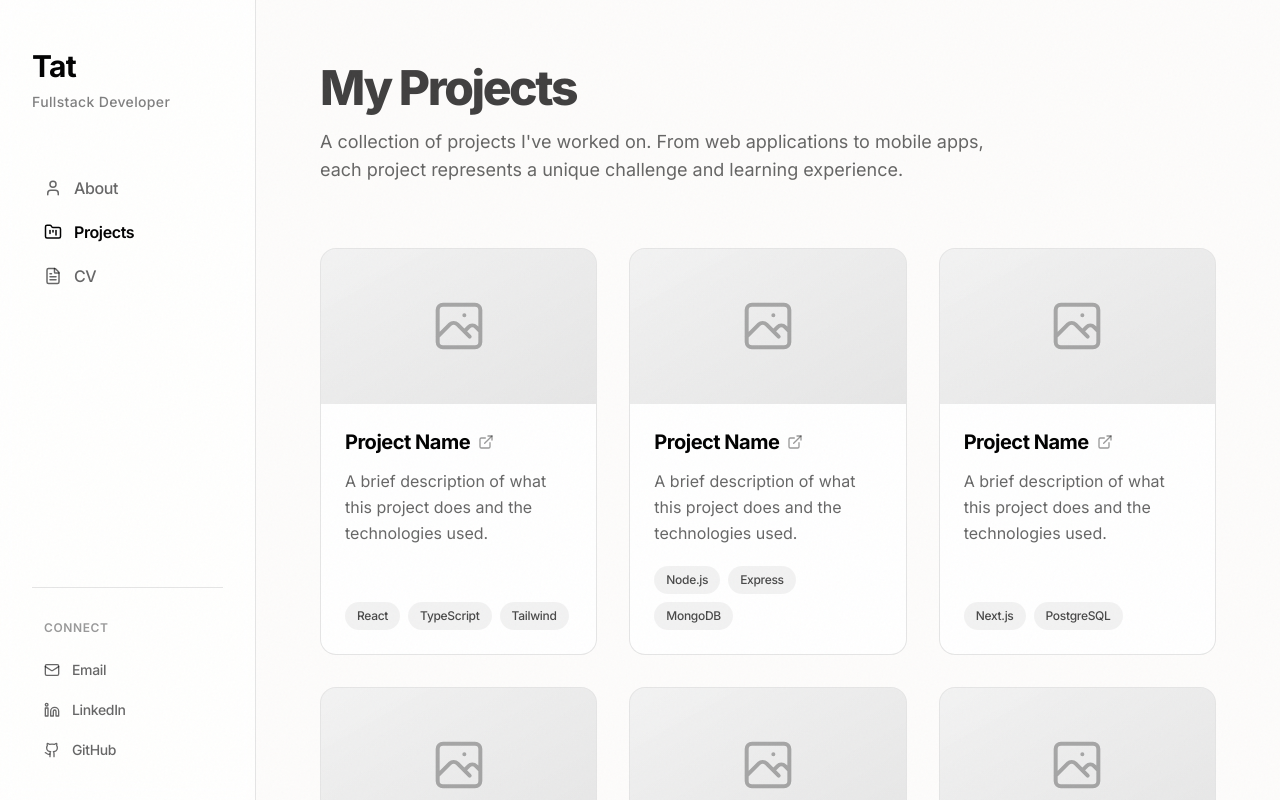
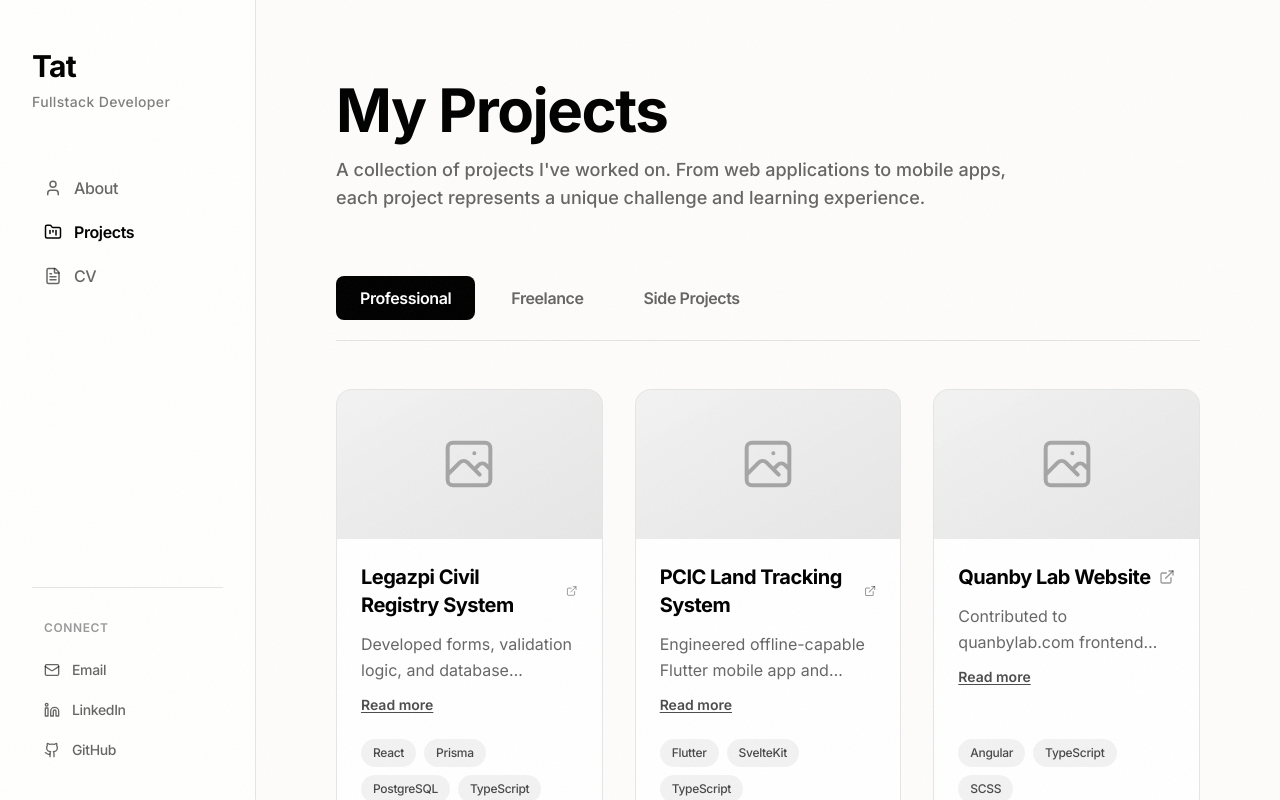
Before and after one commit to socratat-b/My-Portfolio, a React (Vite) app: page /projects in a window 1280 px wide. Shown: the top 800 px of the page. Built offline with nearby package versions, Linux system fonts and the light colour scheme.

Commit message:
Added tabs in my work.

```diff
--- a/src/pages/ProjectsPage.tsx
+++ b/src/pages/ProjectsPage.tsx
@@ -1,75 +1,140 @@
+import { useState } from "react";
 import ProjectCard from "../components/ProjectCard";
 
+type TabType = "professional" | "freelance" | "sideProjects";
+
 export default function ProjectsPage() {
-  // Sample projects data - replace with your actual projects
-  const projects = [
+  const [activeTab, setActiveTab] = useState<TabType>("professional");
+
+  // Projects organized by category
+  const professionalProjects = [
     {
       id: 1,
-      title: "Project Name",
-      description: "A brief description of what this project does and the technologies used.",
-      tags: ["React", "TypeScript", "Tailwind"],
+      title: "Legazpi Civil Registry System",
+      description: "Developed forms, validation logic, and database structure using Prisma with PostgreSQL, streamlining the registration process for births, deaths, marriages, and annotations.",
+      tags: ["React", "Prisma", "PostgreSQL", "TypeScript"],
       link: "#",
       image: ""
     },
     {
       id: 2,
-      title: "Project Name",
-      description: "A brief description of what this project does and the technologies used.",
-      tags: ["Node.js", "Express", "MongoDB"],
+      title: "PCIC Land Tracking System",
+      description: "Engineered offline-capable Flutter mobile app and SvelteKit web dashboard featuring real-time sync and administrative controls.",
+      tags: ["Flutter", "SvelteKit", "TypeScript"],
       link: "#",
       image: ""
     },
     {
       id: 3,
-      title: "Project Name",
-      description: "A brief description of what this project does and the technologies used.",
-      tags: ["Next.js", "PostgreSQL"],
-      link: "#",
+      title: "Quanby Lab Website",
+      description: "Contributed to quanbylab.com frontend development using Angular, enhancing user interface and functionality.",
+      tags: ["Angular", "TypeScript", "SCSS"],
+      link: "https://quanbylab.com",
       image: ""
     },
     {
       id: 4,
-      title: "Project Name",
-      description: "A brief description of what this project does and the technologies used.",
-      tags: ["Vue.js", "Firebase"],
-      link: "#",
+      title: "Quanby IT Website",
+      description: "Developed and optimized company website using WordPress, transitioning from internship to full-time role.",
+      tags: ["WordPress", "PHP", "CSS"],
+      link: "https://quanbyit.com",
       image: ""
-    },
+    }
+  ];
+
+  const freelanceProjects = [
     {
       id: 5,
-      title: "Project Name",
-      description: "A brief description of what this project does and the technologies used.",
-      tags: ["Python", "Django", "PostgreSQL"],
+      title: "Bureau of Treasury (BTr) Client Portal",
+      description: "Built with CodeIgniter 4 and Supabase for STI students, featuring multi-step document workflow for treasury form processing.",
+      tags: ["CodeIgniter", "Supabase", "PHP", "JavaScript"],
       link: "#",
       image: ""
     },
     {
       id: 6,
-      title: "Project Name",
-      description: "A brief description of what this project does and the technologies used.",
-      tags: ["React Native", "Expo"],
+      title: "Ground Control Point (GCP) Web Application",
+      description: "Built for Guinobatan City using Next.js and Leaflet.js, enabling interactive geospatial mapping for students of Bicol University.",
+      tags: ["Next.js", "Leaflet.js", "TypeScript", "Tailwind CSS"],
+      link: "#",
+      image: ""
+    },
+    {
+      id: 7,
+      title: "IoT Soil Moisture Monitoring System",
+      description: "Built using Arduino and SMS module for real-time alerts for Polungui students.",
+      tags: ["Arduino", "C++", "IoT"],
       link: "#",
       image: ""
     }
   ];
 
+  const sideProjects = [
+    {
+      id: 8,
+      title: "Order Bean",
+      description: "A fullstack cafe ordering & management system with real-time order processing, menu management, and analytics.",
+      tags: ["Next.js", "React", "Prisma", "Supabase", "TypeScript", "Tailwind CSS"],
+      link: "https://order-bean.vercel.app/",
+      image: "/order-bean-preview.jpeg"
+    }
+  ];
+
+  const getCurrentProjects = () => {
+    switch (activeTab) {
+      case "professional":
+        return professionalProjects;
+      case "freelance":
+        return freelanceProjects;
+      case "sideProjects":
+        return sideProjects;
+      default:
+        return professionalProjects;
+    }
+  };
+
+  const tabs = [
+    { id: "professional" as TabType, label: "Professional" },
+    { id: "freelance" as TabType, label: "Freelance" },
+    { id: "sideProjects" as TabType, label: "Side Projects" }
+  ];
+
   return (
-    <main className="flex-1 px-6 py-8 md:px-12 md:py-12 lg:px-16 lg:py-16">
-      <div className="max-w-7xl mx-auto">
+    <main className="flex-1 px-4 py-6 sm:px-6 sm:py-8 md:px-10 md:py-12 lg:px-16 lg:py-16 xl:px-20 xl:py-20">
+      <div className="max-w-6xl mx-auto">
         {/* Page Header */}
-        <div className="mb-12 md:mb-16">
-          <h1 className="text-3xl md:text-4xl lg:text-5xl tracking-tighter font-black text-black/75 mb-4">
+        <div className="mb-8 sm:mb-10 md:mb-12 lg:mb-16">
+          <h1 className="text-3xl sm:text-4xl md:text-5xl lg:text-6xl tracking-tight font-bold text-black mb-3 sm:mb-4">
             My Projects
           </h1>
-          <p className="text-base md:text-lg text-black/60 max-w-2xl">
+          <p className="text-sm sm:text-base md:text-lg text-black/60 font-medium max-w-2xl">
             A collection of projects I've worked on. From web applications to mobile apps,
             each project represents a unique challenge and learning experience.
           </p>
         </div>
 
+        {/* Tabs */}
+        <div className="mb-8 sm:mb-10 md:mb-12">
+          <div className="flex flex-wrap gap-2 sm:gap-3 border-b border-black/10 pb-4 sm:pb-5">
+            {tabs.map((tab) => (
+              <button
+                key={tab.id}
+                onClick={() => setActiveTab(tab.id)}
+                className={`px-4 sm:px-5 md:px-6 py-2 sm:py-2.5 rounded-lg text-sm sm:text-base font-semibold tracking-tight transition-all ${
+                  activeTab === tab.id
+                    ? "bg-black text-white"
+                    : "text-black/60 hover:text-black hover:bg-black/5"
+                }`}
+              >
+                {tab.label}
+              </button>
+            ))}
+          </div>
+        </div>
+
         {/* Projects Grid */}
-        <div className="grid grid-cols-1 md:grid-cols-2 lg:grid-cols-3 gap-6 lg:gap-8">
-          {projects.map((project) => (
+        <div className="grid grid-cols-1 md:grid-cols-2 lg:grid-cols-2 xl:grid-cols-3 gap-5 sm:gap-6 md:gap-7 lg:gap-8">
+          {getCurrentProjects().map((project) => (
             <ProjectCard
               key={project.id}
               title={project.title}
```
